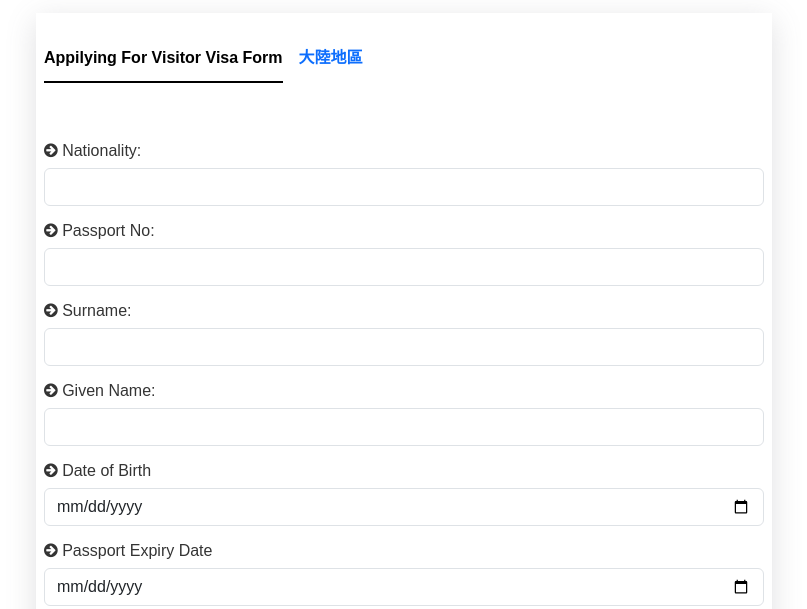
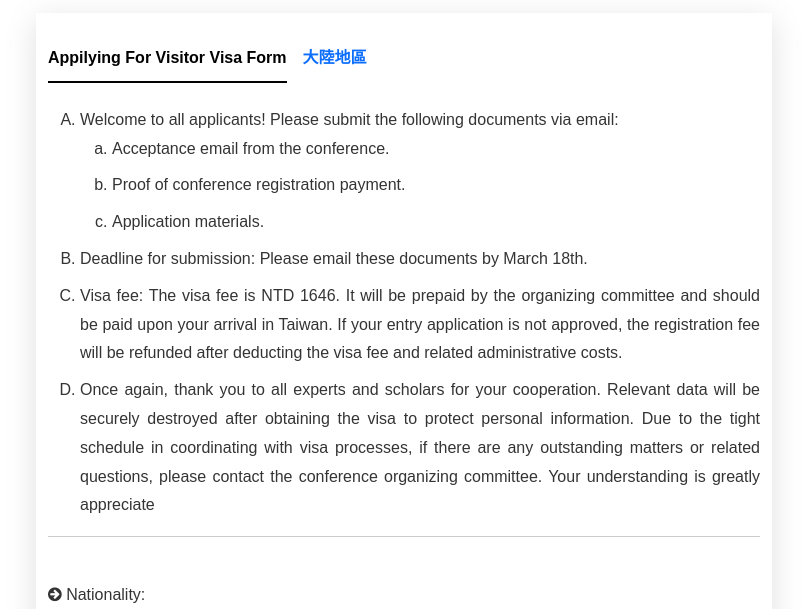
Before and after one commit to dgo2024/dgo2024, a plain HTML site: page visitor_visa/index.html in a window 1280 px wide. Shown: the part 1073-1682 px from the top of the page, without its empty margins (236-1043 px from the left). Drawn offline with nearby package versions, Linux system fonts and the light colour scheme.

Commit message:
Update content

```diff
--- a/visitor_visa/index.html
+++ b/visitor_visa/index.html
@@ -226,7 +226,7 @@
         </div>
         <br />
         <div class="option-heading text-center mb-3"><h2>Visa Application</h2></div>
-        <div id="main-text" style="box-shadow: rgba(100, 100, 111, 0.2) 0px 7px 29px 0px;padding:8px;">
+        <div id="main-text" style="box-shadow: rgba(100, 100, 111, 0.2) 0px 7px 29px 0px;padding:8px 12px;">
           <ul class="nav nav-underline">
             <li class="nav-item">
               <a class="nav-link active" aria-current="page" href="#">Appilying For Visitor Visa Form</a>
@@ -236,9 +236,23 @@
             </li>
           </ul>
 
+          <p>
+            <ol style="list-style-type:upper-alpha;">
+              <li>Welcome to all applicants! Please submit the following documents via email:
+                <ol style="list-style-type:lower-alpha;">
+                  <li>Acceptance email from the conference.</li>
+                  <li>Proof of conference registration payment.</li>
+                  <li>Application materials.</li>
+                </ol>
+              </li>
+              <li>Deadline for submission: Please email these documents by March 18th.</li>
+              <li>Visa fee: The visa fee is NTD 1646. It will be prepaid by the organizing committee and should be paid upon your arrival in Taiwan. If your entry application is not approved, the registration fee will be refunded after deducting the visa fee and related administrative costs.</li>
+              <li>Once again, thank you to all experts and scholars for your cooperation. Relevant data will be securely destroyed after obtaining the visa to protect personal information. Due to the tight schedule in coordinating with visa processes, if there are any outstanding matters or related questions, please contact the conference organizing committee. Your understanding is greatly appreciate</li>
+            </ol>
+          </p>
+          <hr>
           <br>
-          <br>
-
+          <p>
           <form id="dgo-travel-grant-form" class="mb-5">
             <label for="dgs-nationality" class="form-label"><i class="fa fa-arrow-circle-right" aria-hidden="true"></i> Nationality:</label>
             <input type="text" class="form-control mb-3" id="dgs-nationality" name="nationality" required />
@@ -264,6 +278,7 @@
             <br />
             <input id="dgo-travel-grant-submit" style="border: none; box-shadow: none; font-size: 16px; float: right" type="submit" class="btn btn-primary" value="Send" />
           </form>
+        </p>
           <br />
           <br />
         </div>
```
Also changed, not shown: chinese_mainland/index.html (+1 -1 lines), 1 other file.
